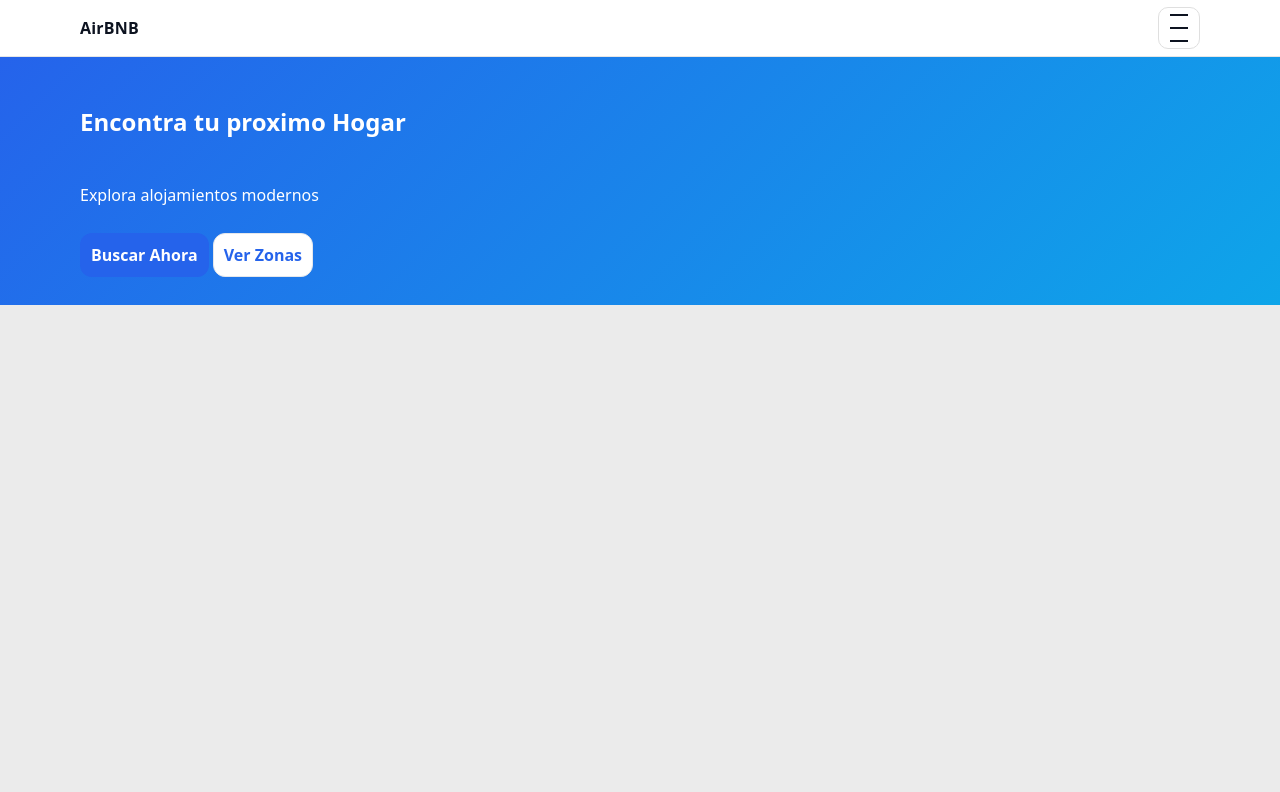
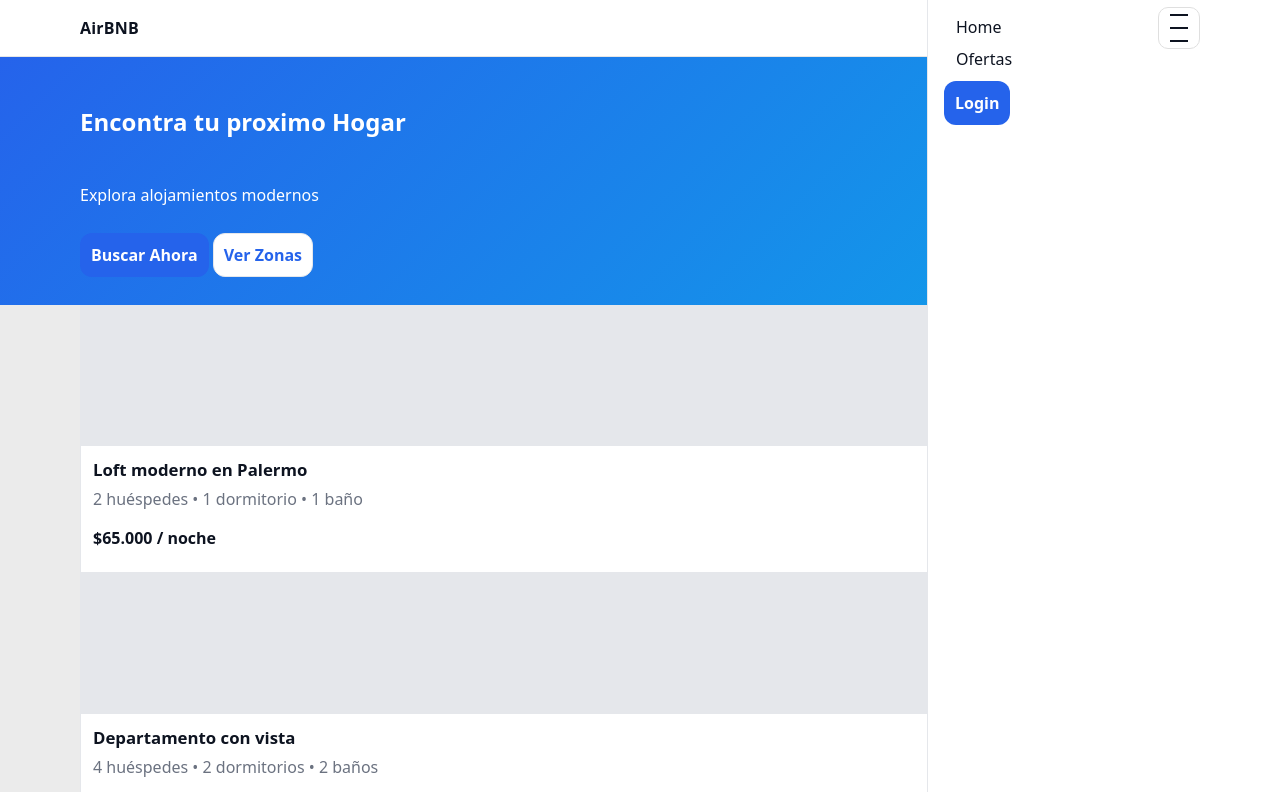
Before and after one commit to MatiasDuro-INA/Interaccion-Moviles-2025-II, a plain HTML site: page Clase-2/index.html in a window 1280 px wide. Both pictures are taken after a click on the label 1179 px from the left and 28 px from the top of the page. Shown: the top 792 px of the page. Drawn offline with Linux system fonts and the light colour scheme.

Commit message:
clase 2 final

```diff
--- a/Clase-2/index.html
+++ b/Clase-2/index.html
@@ -12,11 +12,21 @@
 
         <a href="#" class="brand">AirBNB</a>
 
-        <label class="hamburger">
+        <input type="checkbox" id="nav-toggle" class="nav-toggle">
+
+        <label for="nav-toggle" class="hamburger">
             <span></span>
             <span></span>
             <span></span>
         </label>
+
+        <nav class="site-nav">
+            <ul class="nav-list">
+                <li><a class="nav-link" href="#">Home</a></li>
+                <li><a class="nav-link" href="#">Ofertas</a></li>
+                <li><a class="btn btn--primary" href="#">Login</a></li>
+            </ul>
+        </nav>
 
     </div>
     </header>
@@ -32,6 +42,46 @@
             </div>
         </section>
 
+        <section class="listings">
+            <div class="container listening-grid">
+                <article class="card">
+                    <div class="card-media" aria-hidden="true"></div>
+                    <div class="card-body">
+                      <h2>Loft moderno en Palermo</h2>
+                      <p class="muted">2 huéspedes • 1 dormitorio • 1 baño</p>
+                      <div class="card-foot">
+                        <span class="price">$65.000 / noche</span>
+                        <a href="#" class="btn btn--soft">Ver</a>
+                      </div>
+                    </div>
+                  </article>
+
+                  <article class="card">
+                    <div class="card-media" aria-hidden="true"></div>
+                    <div class="card-body">
+                      <h2>Departamento con vista</h2>
+                      <p class="muted">4 huéspedes • 2 dormitorios • 2 baños</p>
+                      <div class="card-foot">
+                        <span class="price">$89.000 / noche</span>
+                        <a href="#" class="btn btn--soft">Ver</a>
+                      </div>
+                    </div>
+                  </article>
+
+                  <article class="card">
+                    <div class="card-media" aria-hidden="true"></div>
+                    <div class="card-body">
+                      <h2>Studio minimalista</h2>
+                      <p class="muted">2 huéspedes • 1 dormitorio • 1 baño</p>
+                      <div class="card-foot">
+                        <span class="price">$52.000 / noche</span>
+                        <a href="#" class="btn btn--soft">Ver</a>
+                      </div>
+                    </div>
+                  </article>
+            </div>
+        </section>
+
     </main>
     <footer>
 
--- a/Clase-2/styles.css
+++ b/Clase-2/styles.css
@@ -34,6 +34,7 @@ a{
     padding: 0 16px;
 }
 
+/* HEADER */
 .site-header{
     position: sticky;
     top: 0;
@@ -65,6 +66,7 @@ a{
     border-radius: 10px;
     background: #fff;
     cursor: pointer;
+    z-index: 10;
 }
 
 .hamburger span{
@@ -73,6 +75,42 @@ a{
     background: var(--text);
     display: block;
 }
+
+.nav-toggle{
+    display: none;
+}
+
+.site-nav{
+    position: fixed;
+    inset: 0 0 0 auto;
+    width: 78%;
+    max-width: 320px;
+    background: #fff;
+    border-left: 1px solid #e5e7eb;
+    pad: 16px;
+    transform: translateX(100%);
+    transition: transform .25 ease;
+    padding: 16px;
+}
+
+
+.nav-toggle:checked ~ .site-nav{
+    transform: translateX(0);
+}
+
+.nav-list{
+    list-style: none;
+    margin: 0;
+    padding: 0;
+    display: grid;
+    gap: 10px;
+}
+
+.nav-link{
+    padding: 12px;
+    border-radius: 10px;
+}
+
 
 .btn{
     display: inline-block;
@@ -93,6 +131,11 @@ a{
     color: var(--primary);
 }
 
+.btn--soft{
+    background-color: #eef2ff;
+    color: #2563eb;
+}
+
 .hero{
     color: #fff;
     background: linear-gradient(135deg, var(--primary), var(--secondary));
@@ -103,3 +146,56 @@ a{
     display: grid;
     gap: 10px;
 }
+
+
+/* Listings */
+
+.listing{
+    padding: 16px 28px;
+}
+
+.listing-grid{
+    display: grid;
+    grid-template-columns: 1fr;
+    gap: 12px;
+}
+
+.card{
+    background-color: #fff;
+    border: 1px solid #e5e7eb;
+}
+
+.card-media{
+    height: 140px;
+    background-color: #e5e7eb;
+}
+
+
+
+
+.card-body{
+    padding: 12px;
+    display: grid;
+    gap: 6px;
+}
+
+.card h2{
+    margin: 0;
+    font-size: 1.05rem;
+}
+
+.muted{
+    color: #6b7280;
+    margin: 0;
+}
+
+.card-foot{
+    display: flex;
+    justify-content: space-between;
+    align-items: center;
+
+}
+
+.price{
+    font-weight: 700;
+}
```
